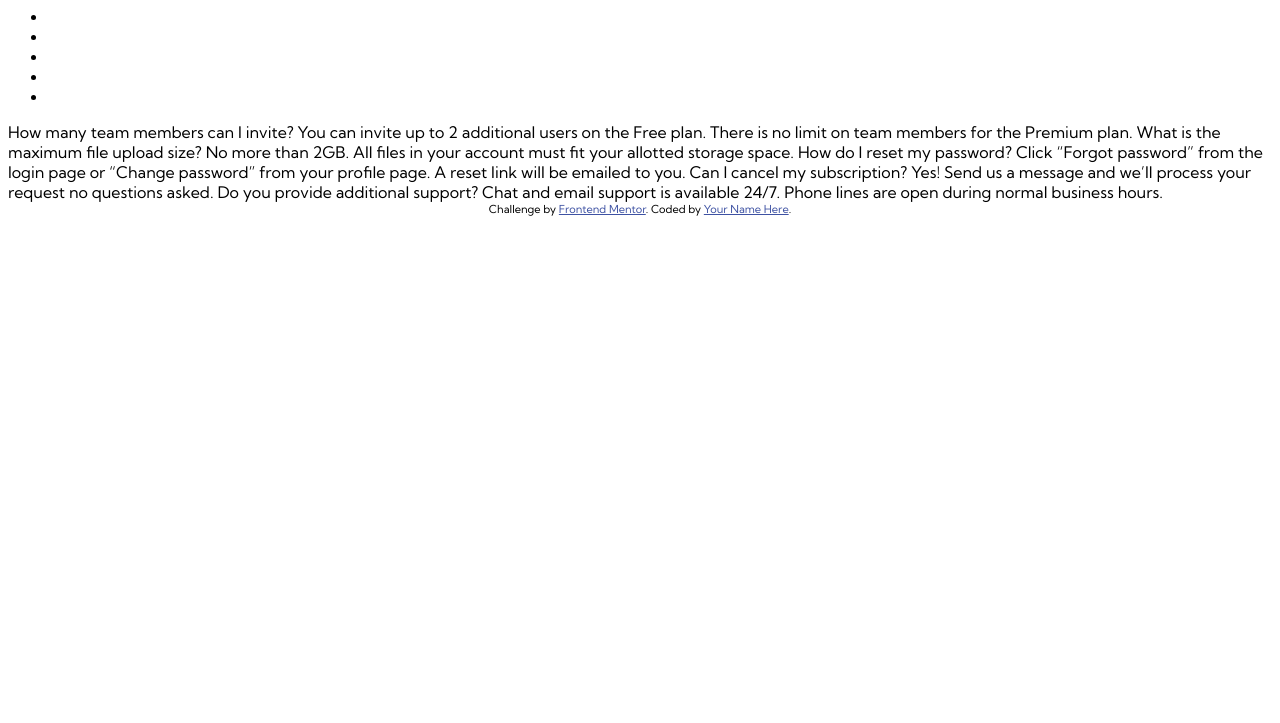
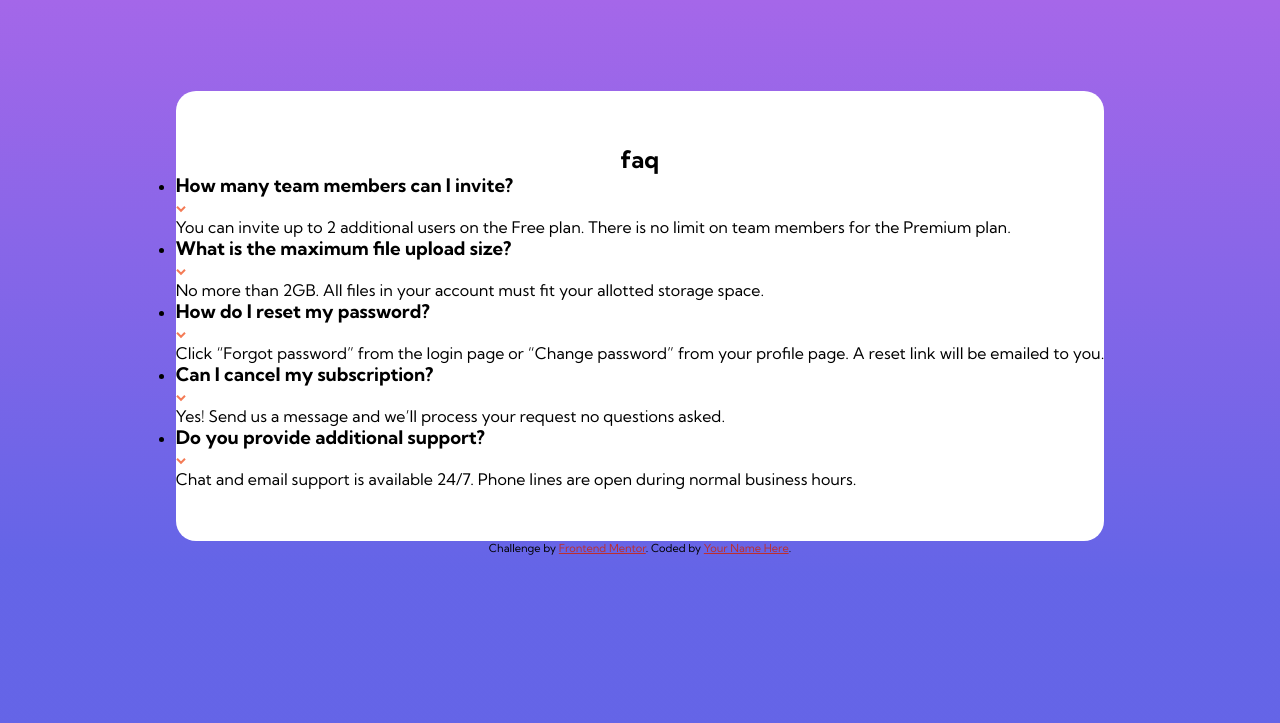
Before and after one commit to walidshaba/FAQ-Accordion--Card-, a plain HTML site: page index.html in a window 1280 px wide. Shown: the part 77-800 px from the top of the page. Drawn offline with Linux system fonts and the light colour scheme.

Commit message:
Timelly Save

```diff
--- a/assets/styles/main.css
+++ b/assets/styles/main.css
@@ -2,8 +2,65 @@
 
 * {
   font-family: var(--kumbh);
+  box-sizing: border-box;
+  padding: 0;
+  margin: 0;
+  border: 0;
 }
 
 :root {
+  /* Font */
   --kumbh: 'Kumbh Sans', sans-serif;
+
+  /* Text Color's */
+  --veryDarkDesaturatedBlue: hsl(238, 29%, 16%);
+  --softRed: hsl(14, 88%, 65%);
+
+  /*Background Gradient Colors */
+  --softViolet: hsl(273, 75%, 66%);
+  --softBlue: hsl(240, 73%, 65%);
+
+  /* Another Text */
+  --veryDarkGrayishBlue: hsl(237, 12%, 33%);
+  --darkGrayishBlue: hsl(240, 6%, 50%);
+
+  /* Dividers */
+  --lightGrayishBlue: hsl(240, 5%, 91%);
 }
+
+body {
+  display: flex;
+  justify-content: center;
+  align-items: center;
+  width: 100%;
+  height: 100%;
+}
+.main {
+  width: 100%;
+  height: 800px;
+  display: flex;
+  justify-content: center;
+  align-items: center;
+  flex-direction: column;
+  background-image: linear-gradient(
+    1deg,
+    var(--softBlue) 20%,
+    var(--softViolet)
+  );
+}
+
+.main section.container {
+  height: 450px;
+  display: flex;
+  flex-direction: column;
+  justify-content: center;
+  align-items: center;
+  background-color: #fff;
+  border-radius: 20px;
+}
+
+.side-img {
+  background-color: red;
+  width: 255px;
+  display: flex;
+}
--- a/index.html
+++ b/index.html
@@ -22,38 +22,117 @@
         text-align: center;
       }
       .attribution a {
-        color: hsl(228, 45%, 44%);
+        color: hsl(0, 60%, 46%);
       }
     </style>
   </head>
   <body>
     <div class="main">
-      <div class="container">
+      <section class="container">
+        <div class="side-img">
+          <div class="main-img"></div>
+          <div class="overlapped"></div>
+        </div>
         <h1>faq</h1>
         <ul>
-          <li></li>
-          <li></li>
-          <li></li>
-          <li></li>
-          <li></li>
+          <li>
+            <div class="question">
+              <h3 class="question">How many team members can I invite?</h3>
+              <svg xmlns="http://www.w3.org/2000/svg" width="10" height="7">
+                <path
+                  d="M1 .799l4 4 4-4"
+                  stroke="#F47B56"
+                  stroke-width="2"
+                  fill="none"
+                  fill-rule="evenodd"
+                />
+              </svg>
+            </div>
+            <div class="answer">
+              You can invite up to 2 additional users on the Free plan. There is
+              no limit on team members for the Premium plan.
+            </div>
+          </li>
+          <li>
+            <div class="question">
+              <h3 class="question">What is the maximum file upload size?</h3>
+              <svg xmlns="http://www.w3.org/2000/svg" width="10" height="7">
+                <path
+                  d="M1 .799l4 4 4-4"
+                  stroke="#F47B56"
+                  stroke-width="2"
+                  fill="none"
+                  fill-rule="evenodd"
+                />
+              </svg>
+            </div>
+            <div class="answer">
+              No more than 2GB. All files in your account must fit your allotted
+              storage space.
+            </div>
+          </li>
+          <li>
+            <div class="question">
+              <h3 class="question">How do I reset my password?</h3>
+              <svg xmlns="http://www.w3.org/2000/svg" width="10" height="7">
+                <path
+                  d="M1 .799l4 4 4-4"
+                  stroke="#F47B56"
+                  stroke-width="2"
+                  fill="none"
+                  fill-rule="evenodd"
+                />
+              </svg>
+            </div>
+            <div class="answer">
+              Click “Forgot password” from the login page or “Change password”
+              from your profile page. A reset link will be emailed to you.
+            </div>
+          </li>
+          <li>
+            <div class="question">
+              <h3 class="question">Can I cancel my subscription?</h3>
+              <svg xmlns="http://www.w3.org/2000/svg" width="10" height="7">
+                <path
+                  d="M1 .799l4 4 4-4"
+                  stroke="#F47B56"
+                  stroke-width="2"
+                  fill="none"
+                  fill-rule="evenodd"
+                />
+              </svg>
+            </div>
+            <div class="answer">
+              Yes! Send us a message and we’ll process your request no questions
+              asked.
+            </div>
+          </li>
+          <li>
+            <div class="question">
+              <h3 class="question">Do you provide additional support?</h3>
+              <svg xmlns="http://www.w3.org/2000/svg" width="10" height="7">
+                <path
+                  d="M1 .799l4 4 4-4"
+                  stroke="#F47B56"
+                  stroke-width="2"
+                  fill="none"
+                  fill-rule="evenodd"
+                />
+              </svg>
+            </div>
+            <div class="answer">
+              Chat and email support is available 24/7. Phone lines are open
+              during normal business hours.
+            </div>
+          </li>
         </ul>
+      </section>
+      <div class="attribution">
+        Challenge by
+        <a href="https://www.frontendmentor.io?ref=challenge" target="_blank"
+          >Frontend Mentor</a
+        >. Coded by <a href="#">Your Name Here</a>.
       </div>
-    </div>
-    How many team members can I invite? You can invite up to 2 additional users
-    on the Free plan. There is no limit on team members for the Premium plan.
-    What is the maximum file upload size? No more than 2GB. All files in your
-    account must fit your allotted storage space. How do I reset my password?
-    Click “Forgot password” from the login page or “Change password” from your
-    profile page. A reset link will be emailed to you. Can I cancel my
-    subscription? Yes! Send us a message and we’ll process your request no
-    questions asked. Do you provide additional support? Chat and email support
-    is available 24/7. Phone lines are open during normal business hours.
-
-    <div class="attribution">
-      Challenge by
-      <a href="https://www.frontendmentor.io?ref=challenge" target="_blank"
-        >Frontend Mentor</a
-      >. Coded by <a href="#">Your Name Here</a>.
     </div>
   </body>
 </html>
```
